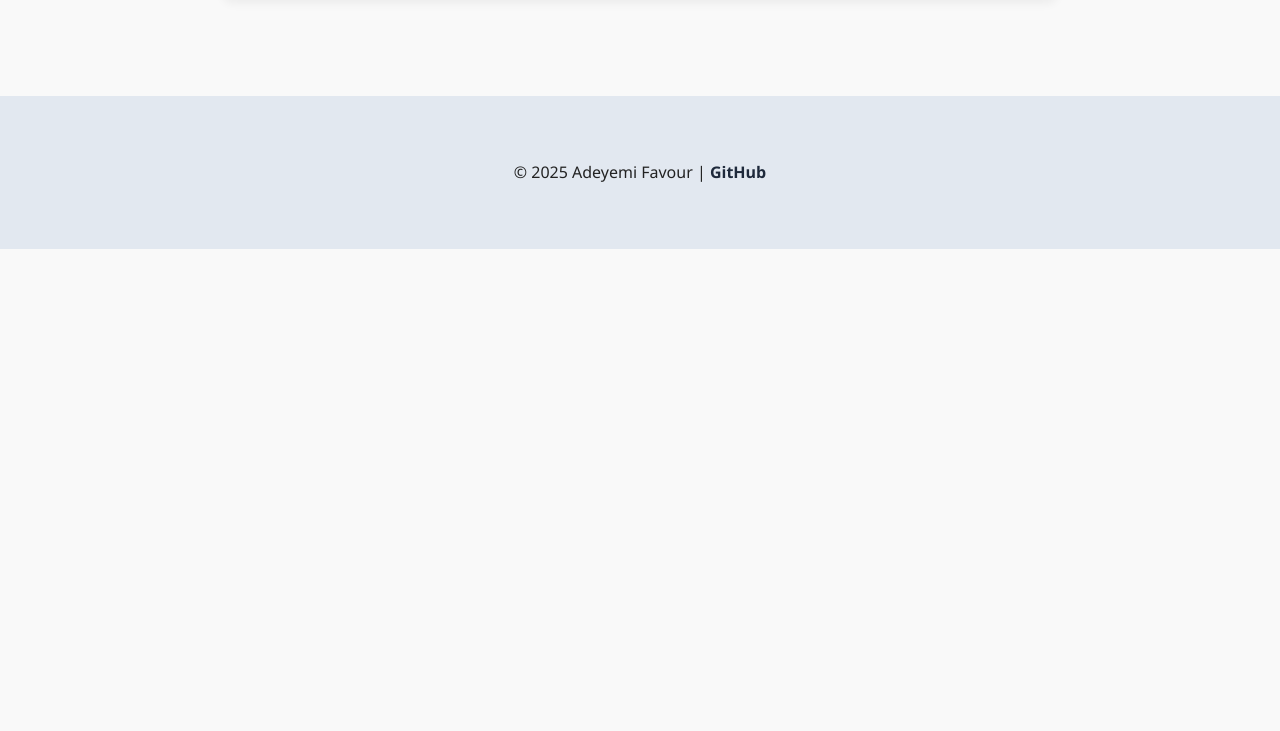
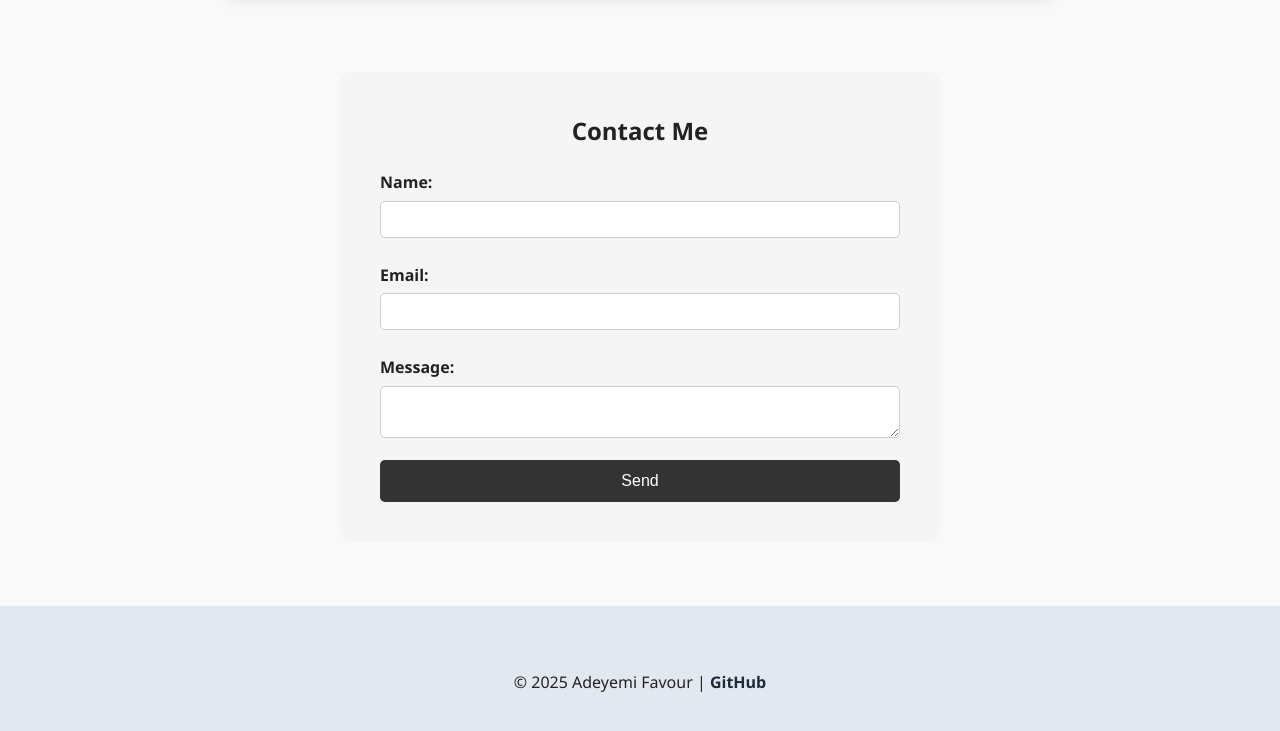
Before and after one commit to cwebhunter01/Ops-in-Action, a plain HTML site: page index.html in a window 1280 px wide. Shown: the part 1046-1777 px from the top of the page. Before the commit the page ends 1295 px from the top, so only its background shows below. Drawn offline with Linux system fonts and the light colour scheme.

Commit message:
Added Styled contact section

```diff
--- a/index.html
+++ b/index.html
@@ -49,6 +49,21 @@
 
     </section>
   </main>
+  <section id="contact">
+    <h2>Contact Me</h2>
+    <form action="mailto:favourolukokun@gmail.com" method="post" enctype="text/plain">
+      <label for="name">Name:</label>
+      <input type="text" id="name" name="name" required />
+
+      <label for="email">Email:</label>
+      <input type="email" id="email" name="email" required />
+
+      <label for="message">Message:</label>
+      <textarea id="message" name="message"></textarea>
+
+      <button type="submit">Send</button>
+    </form>
+  </section>
 
   <footer>
     <div class="container">
--- a/style.css
+++ b/style.css
@@ -84,3 +84,42 @@ footer a {
   text-decoration: none;
   font-weight: 600;
 }
+
+#contact {
+  background-color: #f5f5f5;
+  padding: 40px;
+  border-radius: 10px;
+  max-width: 600px;
+  margin: 40px auto;
+}
+
+#contact h2 {
+  text-align: center;
+  margin-bottom: 20px;
+}
+
+#contact label {
+  display: block;
+  margin-top: 10px;
+  font-weight: bold;
+}
+
+#contact input, #contact textarea {
+  width: 100%;
+  padding: 10px;
+  margin-top: 5px;
+  margin-bottom: 15px;
+  border-radius: 5px;
+  border: 1px solid #ccc;
+}
+
+#contact button {
+  display: block;
+  width: 100%;
+  padding: 12px;
+  background-color: #333;
+  color: #fff;
+  border: none;
+  border-radius: 5px;
+  font-size: 16px;
+}
```
